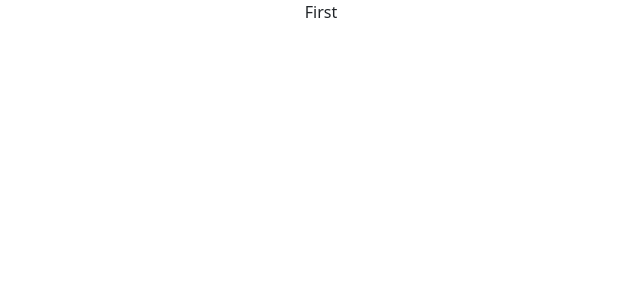
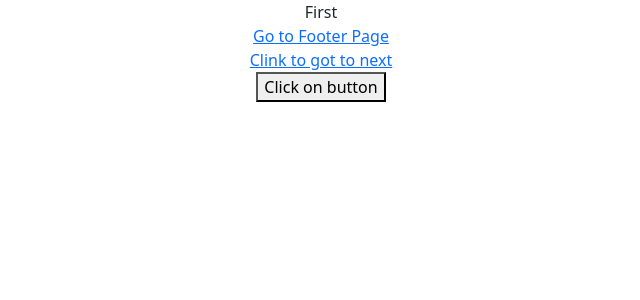
Before and after one commit to anuragnankani-developer/mern_batch001, a React (Create React App) app in the folder REACTJS/first-project/first-program/: page / in a window 1280 px wide. Shown: the top 300 px of the page, without its empty margins (319-959 px from the left). Built offline with nearby package versions, Linux system fonts and the light colour scheme.

Commit message:
usenavigate and uselocation concept

```diff
--- a/REACTJS/first-project/first-program/src/App.js
+++ b/REACTJS/first-project/first-program/src/App.js
@@ -13,6 +13,7 @@ import Header from './Header';
 import { useState } from 'react';
 import { First } from './First';
 import { BrowserRouter as Router, Route, Routes } from 'react-router-dom';
+import Second from './Second';
 // import navbar from './Navbar';
 // import Navbar from './Navbar';
 // import react,{useState} from 'react';
@@ -44,11 +45,15 @@ function App() {
     {/* <First /> */}
     {/* <Footer /> */}
     <Router>
+
     <Routes>
+
       <Route exact path='/' element={ <First />  }   />
       <Route exact path='/header/footer' element={ <Footer />  }  />
+      <Route exact path='/second' element={ <Second /> } />
 
     </Routes>
+
     </Router>
 
     </div>
--- a/REACTJS/first-project/first-program/src/First.jsx
+++ b/REACTJS/first-project/first-program/src/First.jsx
@@ -1,14 +1,33 @@
-import React from 'react'
+import React, { useState } from 'react'
+import { Link, useNavigate } from 'react-router-dom';
 
 function First() {
+  const [data, setData] = useState('sourabh')
+
+  const myDesignation = 'developer'
 
 //javascript code
+  console.log('first component');
 
+  const navigate = useNavigate();
+
+  const navigateTo=()=>{
+    // navigate('/header/footer',{state:['shrey',data]})
+    navigate('/header/footer',{state:{name:'Sourabh', data:data, designation:myDesignation}})
+  }
 
   return (
 
     // html code
+    <>
     <div>First</div>
+    <a href='/header/footer' > Go to Footer Page </a>
+    {/* <link href='header/footer' > Again go to footer</link>  */}
+    <br />
+    <Link to={'/header/footer'} state={{data:data, name:"'hello from first component'"}} >Clink to got to next</Link>
+    <br />
+    <button onClick={navigateTo} >Click on button</button>
+    </>
   )
 }
 
--- a/REACTJS/first-project/first-program/src/Footer.jsx
+++ b/REACTJS/first-project/first-program/src/Footer.jsx
@@ -1,8 +1,17 @@
 import React from 'react'
+import { useLocation } from 'react-router-dom';
 
 function Footer() {
+
+  const location = useLocation()
+  console.log('location',location);
+  console.log('location',location?.state);
+  // console.log('footerrrrr');
+  const {name} = location?.state;
+  console.log('state',name);
+
   return (
-    <div>Footer</div>
+    <div>Hello {name}, Welcome to Footer </div>
   )
 }
 
--- /dev/null
+++ b/REACTJS/first-project/first-program/src/Second.jsx
@@ -0,0 +1,10 @@
+import React from 'react'
+
+function Second() {
+    console.log('i am second component')
+  return (
+    <div>Second</div>
+  )
+}
+
+export default Second
```
